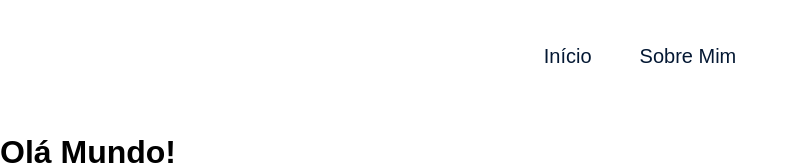
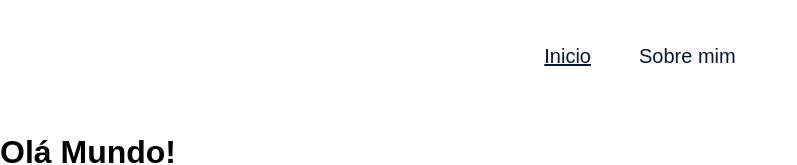
Before and after one commit to hbauhvagner/ola-mundo, a React (Create React App) app: page / in a window 1280 px wide. Shown: the top 165 px of the page, without its empty margins (0-797 px from the left). Built offline with nearby package versions, Linux system fonts and the light colour scheme; the HTML template or start-up script is replaced by a standard one.

Commit message:
Utilizando useLocation

```diff
--- a/src/componentes/Menu/Menu.module.css
+++ b/src/componentes/Menu/Menu.module.css
@@ -6,12 +6,6 @@
     column-gap: 3rem;
 }
 
-.link {
-    font-size: 1.25rem;
-    line-height: 1.5rem;
-    color: var(--cor-fonte-principal);
-}
-
 @media (max-width: 744px) {
     .navegacao {
         height: 72px;
--- a/src/componentes/Menu/index.js
+++ b/src/componentes/Menu/index.js
@@ -1,16 +1,16 @@
-import { Link } from 'react-router-dom';
 import styles from './Menu.module.css';
+import MenuLink from '../MenuLink';
 
 export default function Menu() {
     return (
         <header>
             <nav className={styles.navegacao}>
-                <Link className={styles.link} to='/'>
-                    Início
-                </Link>
-                <Link className={styles.link} to='/sobremim'>
-                    Sobre Mim
-                </Link>
+                <MenuLink to='/'>
+                    Inicio
+                </MenuLink>
+                <MenuLink to='sobremim'>
+                    Sobre mim
+                </MenuLink>
             </nav>
         </header>
     )
--- /dev/null
+++ b/src/componentes/MenuLink/MenuLink.module.css
@@ -0,0 +1,9 @@
+.link {
+    font-size: 1.25rem;
+    line-height: 1.5rem;
+    color: var(--cor-fonte-principal);
+}
+
+.linkDestacado {
+    text-decoration: underline;
+}
--- /dev/null
+++ b/src/componentes/MenuLink/index.js
@@ -0,0 +1,15 @@
+import { Link, useLocation } from 'react-router-dom';
+import styles from './MenuLink.module.css';
+
+export default function MenuLink({ children, to }) {
+    const localizacao = useLocation();
+
+    return (
+        <Link className={`
+            ${styles.link}
+            ${localizacao.pathname === to ? styles.linkDestacado : ''}
+        `} to={to}>
+            {children}
+        </Link>
+    )
+}
--- a/src/index.js
+++ b/src/index.js
@@ -1,11 +1,11 @@
 import React from 'react';
 import ReactDOM from 'react-dom/client';
 import './index.css';
-import App from './App';
+import AppRoutes from './routes';
 
 const root = ReactDOM.createRoot(document.getElementById('root'));
 root.render(
   <React.StrictMode>
-    <App />
+    <AppRoutes />
   </React.StrictMode>
 );
--- a/src/App.js
+++ b/src/routes.js
@@ -3,7 +3,7 @@
 import SobreMim from "./paginas/SobreMim";
 import Menu from "./componentes/Menu";
 
-function App() {
+function AppRoutes() {
   return (
     <BrowserRouter>
       <Menu />
@@ -17,4 +17,4 @@
   );
 }
 
-export default App;
+export default AppRoutes;
```
